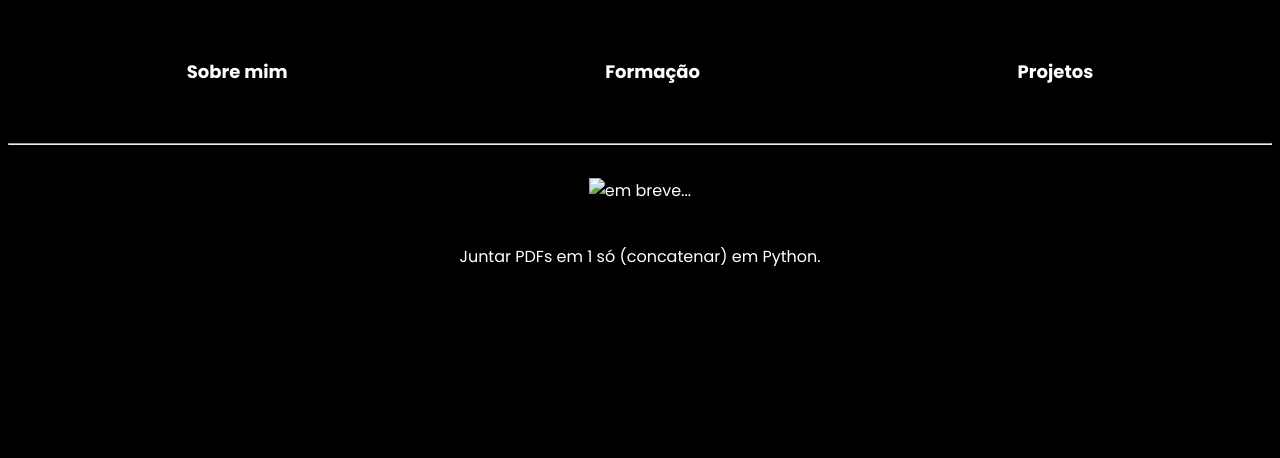
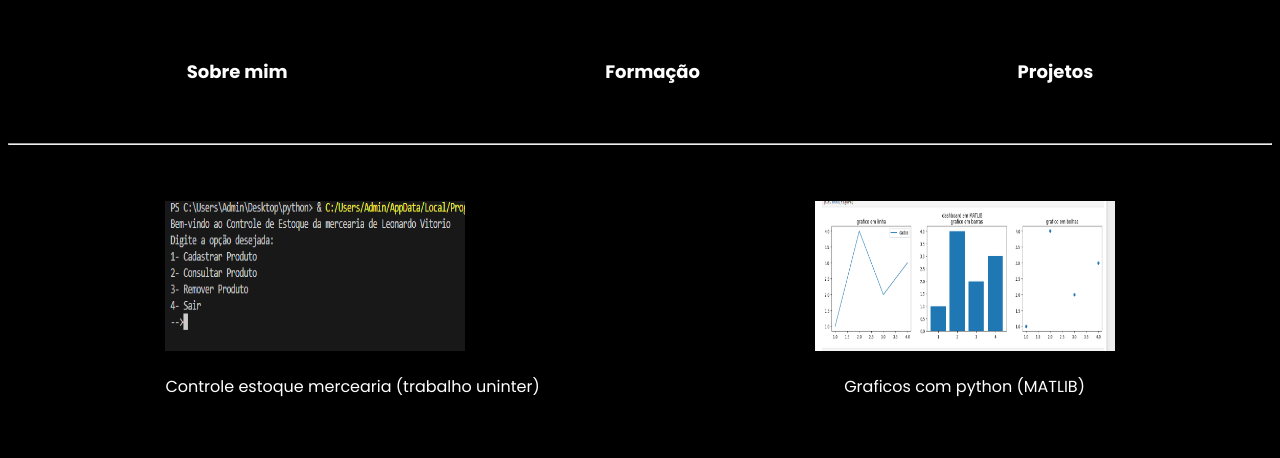
Before and after one commit to LeoZiojlo/site_leoZiojlo, a plain HTML site: page projetos.html in a window 1280 px wide. Drawn offline with Linux system fonts and the light colour scheme.

Commit message:
atualizando meu site
add projetos

```diff
--- a/index.css
+++ b/index.css
@@ -48,9 +48,16 @@ h2 {
     text-align: center;
 }
 
-.embreve {
-    text-align: center;
-    padding: 25px;
+.embreve ul {
+    display: flex;
+    justify-content: space-around;
+    list-style-type: none;
+    padding: 40px 20px;
+}
+
+.embreve img {
+    width: 300px;
+    height: 150px;
 }
 
 p {
--- a/projetos.html
+++ b/projetos.html
@@ -22,12 +22,20 @@
 
     <section> <!--projeto em breve-->
         <div class="embreve">
-        <a href="#">
-            <img src="./img/em_breve.jpg" alt="em breve...">
-        </a>
+        <ul>
+           <li> <a href="https://github.com/LeoZiojlo/controle-de-estoque">
+                <img src="./img/projeto 1.png" alt="projeto 1">
+                <p>Controle estoque mercearia (trabalho uninter)</p>
+            </a></li>
+
+            <li> <a href="https://github.com/LeoZiojlo/Aprendendo-sobre-MATLIB">
+                <img src="./img/Projeto_2.png" alt="projeto 2">
+                <p>Graficos com python (MATLIB)</p>
+            </a></li>
+        </ul>
         </div>
 
-        <p>Juntar PDFs em 1 só (concatenar) em Python.</p>
+
     </section>
 </body>
 </html>
```
Also changed, not shown: formação.html (+1 -1 lines), img/Projeto_2.png (added), img/icons8-css3-144.png (deleted), img/icons8-html-5-128.png (deleted), img/icons8-javascript-128.png (deleted), img/icons8-python-144.png (added), img/projeto 1.png (added).
